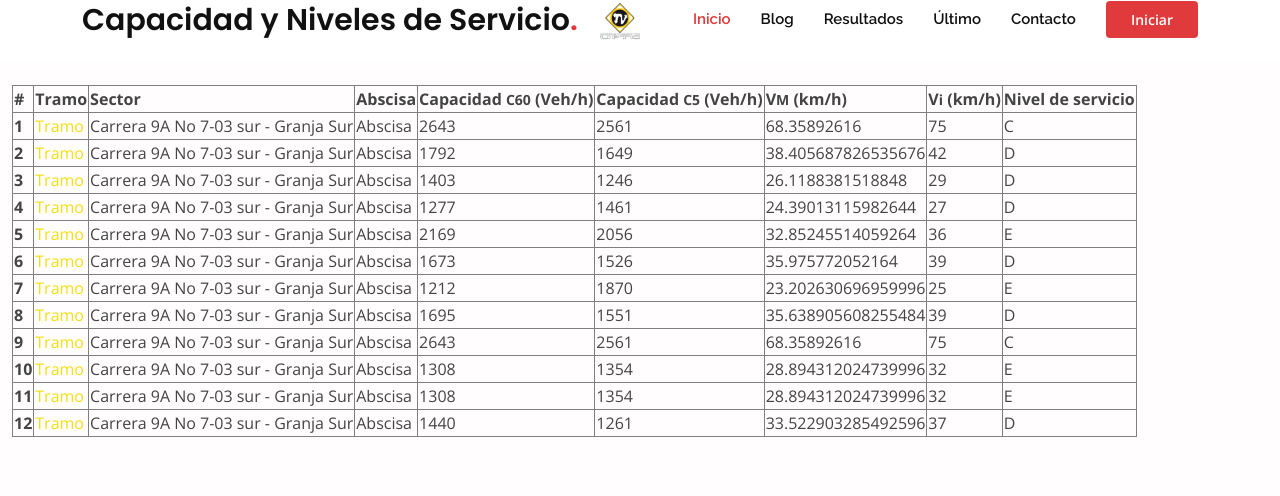
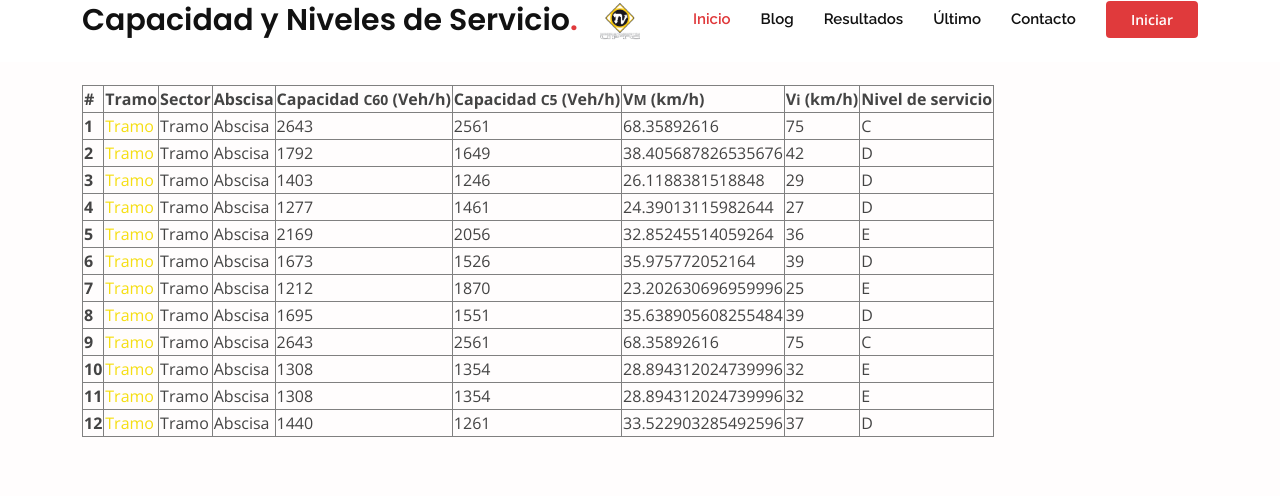
Before and after one commit to Nico3270/Tesis, a Flask app: page /resultados in a window 1280 px wide. Shown: the part 23-519 px from the top of the page. Run offline with Flask 2, Linux system fonts and the light colour scheme; data comes from the database, SQL or seed files in the repository; some libraries are stand-ins or nearby versions.

Commit message:
Versión 2.1.3

```diff
--- a/templates/data.html
+++ b/templates/data.html
@@ -64,7 +64,7 @@
     <br>
     <br>
     <section class="inner-page" style="background-color:rgb(255, 253, 253)">
-      <div class="container-fluid">
+      <div class="container">
         <table class="table-responsive table-bordered">
           <thead>
             <tr>
@@ -84,7 +84,7 @@
               <tr>
                 <th scope="row">{{dato.id}}</th>
                 <td><a href="{{ url_for('registro', index=dato.id) }}">Tramo</a></td>
-                <td>Carrera 9A No 7-03 sur - Granja Sur</td>
+                <td>Tramo</td>
                 <td>Abscisa</td>
                 <td>{{dato.cap_60}}</td>
                 <td>{{dato.cap_5}}</td>
```
